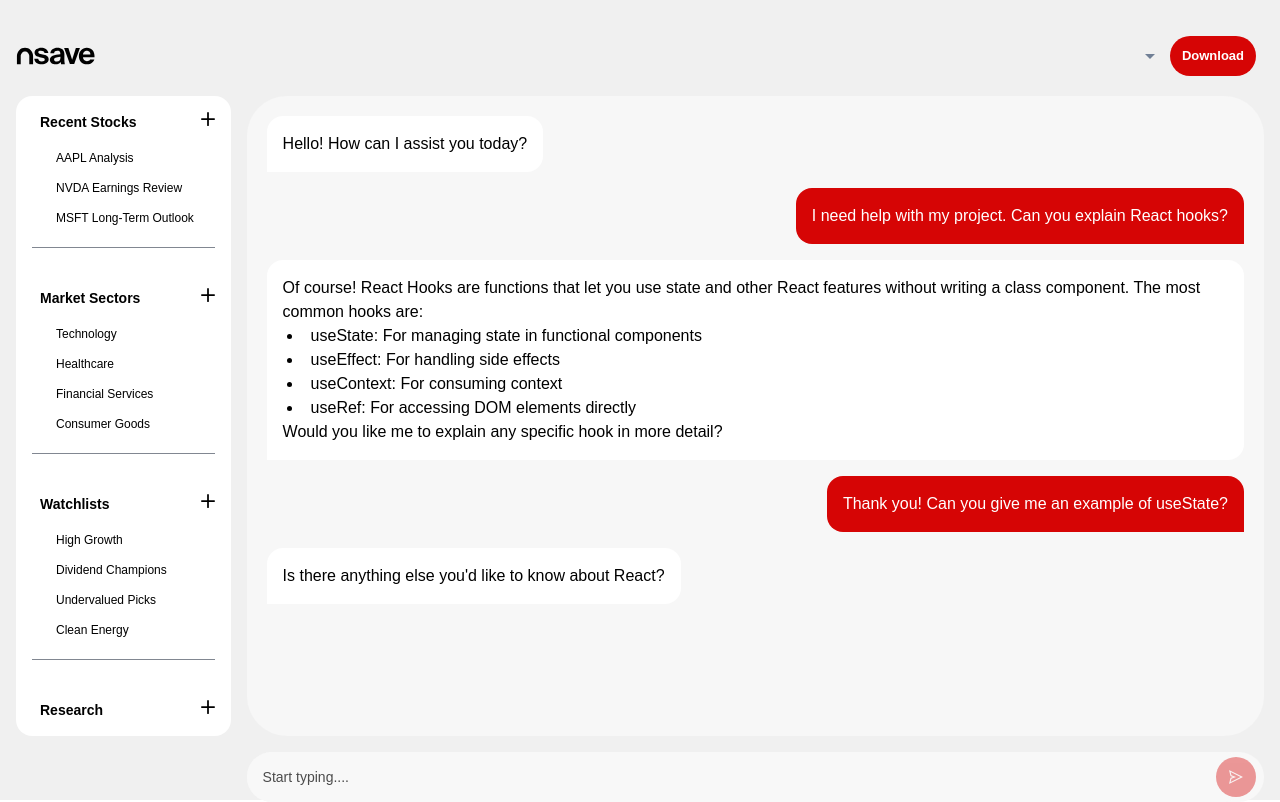
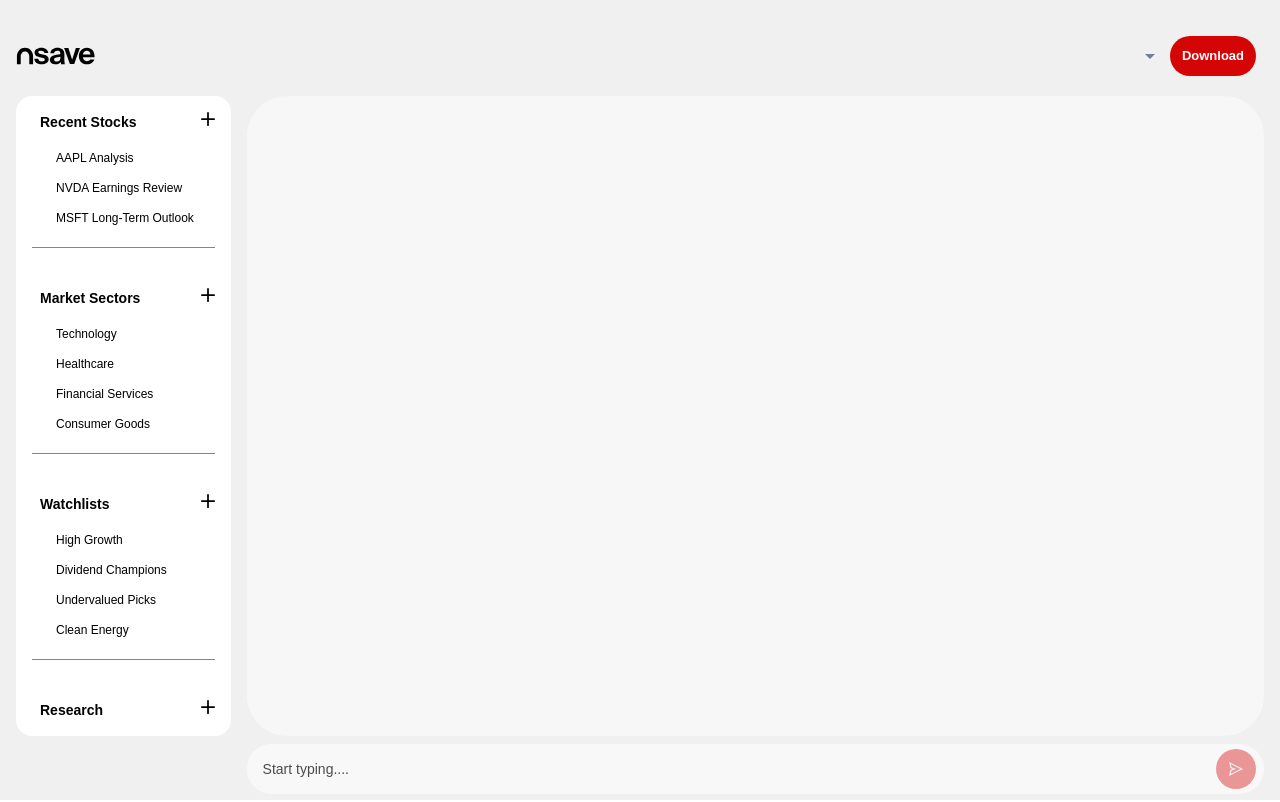
Before and after one commit to yazansharawi/blder-FE, a Next.js app: page / in a window 1280 px wide. Built offline with nearby package versions, Linux system fonts and the light colour scheme.

Commit message:
integeraten ws

```diff
--- a/package.json
+++ b/package.json
@@ -13,6 +13,8 @@
     "@chakra-ui/react": "^2.10.6",
     "@emotion/react": "^11.14.0",
     "@emotion/styled": "^11.14.0",
+    "@fontsource-variable/geist": "^5.2.5",
+    "@fontsource/bricolage-grotesque": "^5.2.5",
     "@tanstack/react-query": "^5.67.2",
     "framer-motion": "^12.4.11",
     "lucide-react": "^0.479.0",
--- a/src/app/page.tsx
+++ b/src/app/page.tsx
@@ -1,36 +1,21 @@
 "use client"
 
+import BottomNavbar from "@/components/bottomNav";
 import ChatInput from "@/components/chatInput";
 import ChatWindow from "@/components/chatWindow";
 import NavBar from "@/components/navbar";
 import SideBar from "@/components/sidebar";
-import { Flex, Text, VStack } from "@chakra-ui/react";
+import { Flex, VStack, useToast } from "@chakra-ui/react";
 import { useState, useEffect, useRef } from "react";
 
 export default function ChatPage() {
-  // Dummy chat data
-  const dummyMessages = [
-    {
-      id: "1",
-      content: "Hello! How can I assist you today?",
-      type: "bot"
-    },
-    {
-      id: "2",
-      content: "I need help with my project. Can you explain React hooks?",
-      type: "user"
-    },
-    {
-      id: "3",
-      content: "Of course! React Hooks are functions that let you use state and other React features without writing a class component. The most common hooks are:\n\n- useState: For managing state in functional components\n- useEffect: For handling side effects\n- useContext: For consuming context\n- useRef: For accessing DOM elements directly\n\nWould you like me to explain any specific hook in more detail?",
-      type: "bot"
-    },
-    {
-      id: "4",
-      content: "Thank you! Can you give me an example of useState?",
-      type: "user"
-    },
-  ];
+  const [messages, setMessages] = useState<Array<{id: string, content: string, type: "bot" | "user"}>>([]);
+  const [isLoading, setIsLoading] = useState<boolean>(false);
+  const [isConnected, setIsConnected] = useState<boolean>(false);
+  const inputRef = useRef<HTMLInputElement>(null);
+  const socketRef = useRef<WebSocket | null>(null);
+  const toast = useToast();
+  const currentBotMessageId = useRef<string | null>(null);
 
   const dummySections = [
     {
@@ -55,49 +40,157 @@ export default function ChatPage() {
     }
   ];
 
+  // Initialize WebSocket connection
+  const initializeWebSocket = () => {
+    // Don't recreate if already connected
+    if (socketRef.current && (socketRef.current.readyState === WebSocket.OPEN || socketRef.current.readyState === WebSocket.CONNECTING)) {
+      return;
+    }
 
-  const [messages, setMessages] = useState(dummyMessages);
-  const [isLoading, setIsLoading] = useState(false);
-  const inputRef = useRef<HTMLInputElement>(null);
+    // Create WebSocket connection
+    const webSocket = new WebSocket("ws://127.0.0.1:8000/chatbot/stock-market-analysis");
 
-  // Simulate a loading state and new message after component mounts
-  useEffect(() => {
-    setIsLoading(true);
+    // Connection opened
+    webSocket.onopen = () => {
+      setIsConnected(true);
+      toast({
+        title: "Connected to server",
+        status: "success",
+      });
+    };
 
-    const timer = setTimeout(() => {
-      setMessages([...messages, {
-        id: "6",
-        content: "Is there anything else you'd like to know about React?",
+    // Listen for messages based on the server's structure
+    webSocket.onmessage = (event) => {
+      try {
+        const response = JSON.parse(event.data);
+        console.log("Received:", response);
+
+        // Handle message based on message_type
+        switch (response.message_type) {
+          case "start":
+            // Start of a new message
+            const newMessageId = Date.now().toString();
+            currentBotMessageId.current = newMessageId;
+            setMessages(prevMessages => [...prevMessages, {
+              id: newMessageId,
+              content: "",
               type: "bot"
             }]);
+            break;
+
+          case "stream":
+            // Continuation of message (streaming)
+            if (currentBotMessageId.current) {
+              setMessages(prevMessages => prevMessages.map(msg =>
+                msg.id === currentBotMessageId.current
+                  ? { ...msg, content: msg.content + (response.message || "") }
+                  : msg
+              ));
+            }
+            break;
+
+          case "end":
+            // End of streaming message
             setIsLoading(false);
-    }, 2000);
+            currentBotMessageId.current = null;
+            break;
 
-    return () => clearTimeout(timer);
+          case "error":
+            // Error from server
+            toast({
+              title: "Server error",
+              description: response.message || "An error occurred on the server.",
+              status: "error",
+            });
+            setIsLoading(false);
+            break;
+
+          default:
+            // Handle any other message types
+            console.log("Unknown message type:", response.message_type);
+        }
+      } catch (error) {
+        console.error("Error parsing message:", error);
+        toast({
+          title: "Message error",
+          description: "Received invalid message format from server.",
+          status: "error",
+        });
+        setIsLoading(false);
+      }
+    };
+
+    // Connection closed
+    webSocket.onclose = () => {
+      setIsConnected(false);
+      toast({
+        title: "Disconnected from server",
+        description: "The connection to the server was lost.",
+        status: "error",
+      });
+    };
+
+    // Error handling
+    webSocket.onerror = (error) => {
+      console.error("WebSocket error:", error);
+      toast({
+        title: "Connection error",
+        description: "Failed to connect to the server. Please try again later.",
+        status: "error",
+      });
+    };
+
+    socketRef.current = webSocket;
+  };
+
+  // Clean up WebSocket on component unmount
+  useEffect(() => {
+    return () => {
+      if (socketRef.current) {
+        socketRef.current.close();
+      }
+    };
   }, []);
 
   const handleSendMessage = (message: string) => {
-    // Add user message
+    // Initialize connection if not already connected
+    if (!socketRef.current || socketRef.current.readyState !== WebSocket.OPEN) {
+      initializeWebSocket();
+
+      // Add a small delay to ensure the connection is established before sending
+      setTimeout(() => {
+        sendMessageToServer(message);
+      }, 500);
+    } else {
+      sendMessageToServer(message);
+    }
+  };
+
+  const sendMessageToServer = (message: string) => {
+    // Add user message to chat
     const newUserMessage = {
       id: Date.now().toString(),
       content: message,
       type: "user" as const
     };
 
-    setMessages([...messages, newUserMessage]);
+    setMessages(prevMessages => [...prevMessages, newUserMessage]);
     setIsLoading(true);
 
-    // Simulate bot response after a delay
-    setTimeout(() => {
-      const botResponse = {
-        id: (Date.now() + 1).toString(),
-        content: `You said: "${message}". How can I help you further?`,
-        type: "bot" as const
-      };
-
-      setMessages(prevMessages => [...prevMessages, botResponse]);
+    // Check connection again before sending
+    if (socketRef.current && socketRef.current.readyState === WebSocket.OPEN) {
+      socketRef.current.send(JSON.stringify({
+        message: message,
+        timestamp: new Date().toISOString()
+      }));
+    } else {
+      toast({
+        title: "Connection error",
+        description: "Cannot send message. Not connected to server.",
+        status: "warning",
+      });
       setIsLoading(false);
-    }, 1500);
+    }
   };
 
   const handleKeyDown = (e: React.KeyboardEvent<HTMLInputElement>) => {
@@ -123,12 +216,11 @@ export default function ChatPage() {
         />
         <VStack
           width="100%"
-        spacing={4}
         >
           <ChatWindow
             messages={messages}
             isLoading={isLoading}
-          loadingText="The AI is typing..."
+            loadingText="The AI is analyzing..."
           />
 
           <ChatInput
--- a/src/components/sidebar/index.tsx
+++ b/src/components/sidebar/index.tsx
@@ -21,6 +21,7 @@ const SideBar = ({ sections }: SideBarProps) => {
       p={4}
       overflowY="auto"
       borderRadius={"1rem"}
+      display={["none", "none", "flex", "flex"]}
     >
 
 
--- a/src/theme/index.tsx
+++ b/src/theme/index.tsx
@@ -1,13 +1,9 @@
-import {
-    Theme,
-    extendTheme,
-    ThemeConfig,
-  } from "@chakra-ui/react";
+import { Theme, extendTheme, ThemeConfig } from "@chakra-ui/react";
 import { AlertStyles } from "./components/alert";
-
+import '@fontsource-variable/geist';
 
 const config: ThemeConfig = {
-    initialColorMode: 'dark',
+  initialColorMode: "dark",
   useSystemColorMode: false,
 };
 
@@ -18,42 +14,41 @@ import { AlertStyles } from "./components/alert";
       global: (props: any) => ({
         "html, body": {
           bg: "white",
-            color:"black",
+          color: "black",
+          fontFamily: "'Geist Variable', sans-serif"
         },
-
-          '::-webkit-scrollbar': {
-          width: '0rem',
-          height: '0rem',
-          backgroundColor: '#353935	',
-          borderRadius: '7.5rem',
+        "::-webkit-scrollbar": {
+          width: "0rem",
+          height: "0rem",
+          backgroundColor: "#353935",
+          borderRadius: "7.5rem",
         },
-
-        '::-webkit-scrollbar-thumb': {
-          background: 'red',
-          borderRadius: '7.5rem',
+        "::-webkit-scrollbar-thumb": {
+          background: "red",
+          borderRadius: "7.5rem",
         },
       }),
     },
     breakpoints: {
-        sm: '28rem',
-        md: '48rem',
-        lg: '82rem',
-        xl: '92rem',
-        '2xl': '96rem',
+      sm: "28rem",
+      md: "48rem",
+      lg: "82rem",
+      xl: "92rem",
+      "2xl": "96rem",
     },
     semanticTokens: {
       colors: {
         mainRed: "#d60505",
         text: "black",
-          textSecondary: "#3c3c4399"
+        textSecondary: "#3c3c4399",
       },
     },
     fonts: {
-    heading: '"Suisse Intl", sans-serif',
-    body: '"Suisse Intl", sans-serif',
+      heading: "'Geist Variable', sans-serif",
+      body: "'Geist Variable', sans-serif",
     },
     components: {
       Alert: AlertStyles,
     },
-    },
+  }
 ) as Theme;
```
Also changed, not shown: src/components/bottomNav/index.tsx (+2 -9 lines), 1 other file (tests, documents, lock files or other folders). Lines whose indentation alone changed are shown as unchanged.
